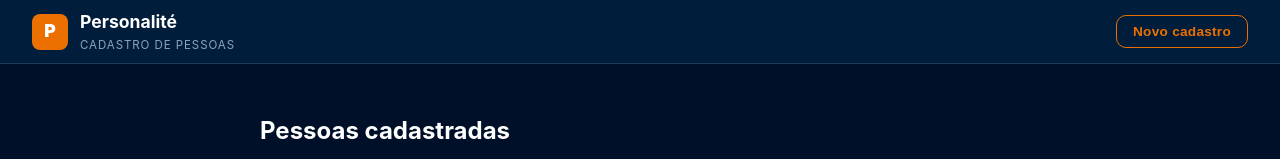
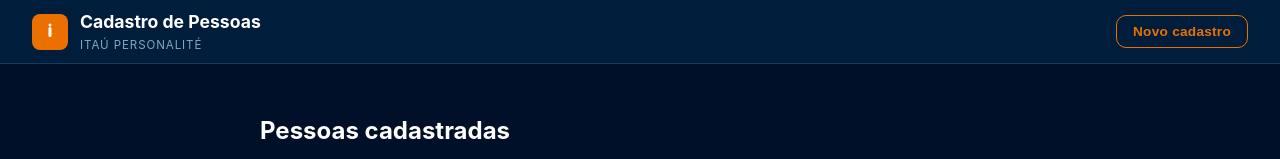
Before and after one commit to LucasAmorimDosSantosSansiverinato/case-tecnico-frontend, a React (Vite) app: page /persons in a window 1280 px wide. Shown: the top 159 px of the page. Built offline with nearby package versions, Linux system fonts and the light colour scheme; no server answers; the HTML template or start-up script is replaced by a standard one.

Commit message:
fix: forwardRef on Input component + Itau logo + remove Personalite text

```diff
--- a/src/components/ui/Input.jsx
+++ b/src/components/ui/Input.jsx
@@ -1,11 +1,16 @@
+import { forwardRef } from 'react';
 import styles from './Input.module.css';
 
-export function Input({ label, error, ...props }) {
+export const Input = forwardRef(function Input({ label, error, ...props }, ref) {
   return (
     <div className={styles.field}>
       {label && <label className={styles.label}>{label}</label>}
-      <input className={`${styles.input} ${error ? styles.hasError : ''}`} {...props} />
+      <input
+        ref={ref}
+        className={`${styles.input} ${error ? styles.hasError : ''}`}
+        {...props}
+      />
       {error && <span className={styles.error}>{error}</span>}
     </div>
   );
-}
+});
--- a/src/pages/PersonListPage.jsx
+++ b/src/pages/PersonListPage.jsx
@@ -5,6 +5,16 @@ import { Button } from '../components/ui/Button';
 import { Alert } from '../components/ui/Alert';
 import { personService } from '../services/api';
 import styles from './PersonListPage.module.css';
+
+function ItauLogo() {
+  return (
+    <svg width="36" height="36" viewBox="0 0 36 36" fill="none" xmlns="http://www.w3.org/2000/svg">
+      <rect width="36" height="36" rx="8" fill="#EC7000"/>
+      <rect x="16.5" y="13" width="3" height="10" rx="1.5" fill="white"/>
+      <circle cx="18" cy="11" r="1.5" fill="white"/>
+    </svg>
+  );
+}
 
 export default function PersonListPage() {
   const [persons, setPersons] = useState([]);
@@ -22,10 +32,10 @@ export default function PersonListPage() {
     <div className={styles.page}>
       <header className={styles.header}>
         <div className={styles.logoWrap}>
-          <div className={styles.logoIcon}>P</div>
+          <ItauLogo />
           <div>
-            <div className={styles.logo}>Personalité</div>
-            <div className={styles.logoSub}>Cadastro de Pessoas</div>
+            <div className={styles.logo}>Cadastro de Pessoas</div>
+            <div className={styles.logoSub}>Itaú Personalité</div>
           </div>
         </div>
         <nav className={styles.nav}>
--- a/src/pages/RegisterPage.jsx
+++ b/src/pages/RegisterPage.jsx
@@ -4,6 +4,16 @@ import { PersonForm } from '../components/person/PersonForm';
 import { SuccessResult } from '../components/person/SuccessResult';
 import { Button } from '../components/ui/Button';
 import styles from './RegisterPage.module.css';
+
+function ItauLogo() {
+  return (
+    <svg width="36" height="36" viewBox="0 0 36 36" fill="none" xmlns="http://www.w3.org/2000/svg">
+      <rect width="36" height="36" rx="8" fill="#EC7000"/>
+      <rect x="16.5" y="13" width="3" height="10" rx="1.5" fill="white"/>
+      <circle cx="18" cy="11" r="1.5" fill="white"/>
+    </svg>
+  );
+}
 
 export default function RegisterPage() {
   const [registered, setRegistered] = useState(null);
@@ -12,10 +22,10 @@ export default function RegisterPage() {
     <div className={styles.page}>
       <header className={styles.header}>
         <div className={styles.logoWrap}>
-          <div className={styles.logoIcon}>P</div>
+          <ItauLogo />
           <div>
-            <div className={styles.logo}>Personalité</div>
-            <div className={styles.logoSub}>Cadastro de Pessoas</div>
+            <div className={styles.logo}>Cadastro de Pessoas</div>
+            <div className={styles.logoSub}>Itaú Personalité</div>
           </div>
         </div>
         <nav className={styles.nav}>
```
